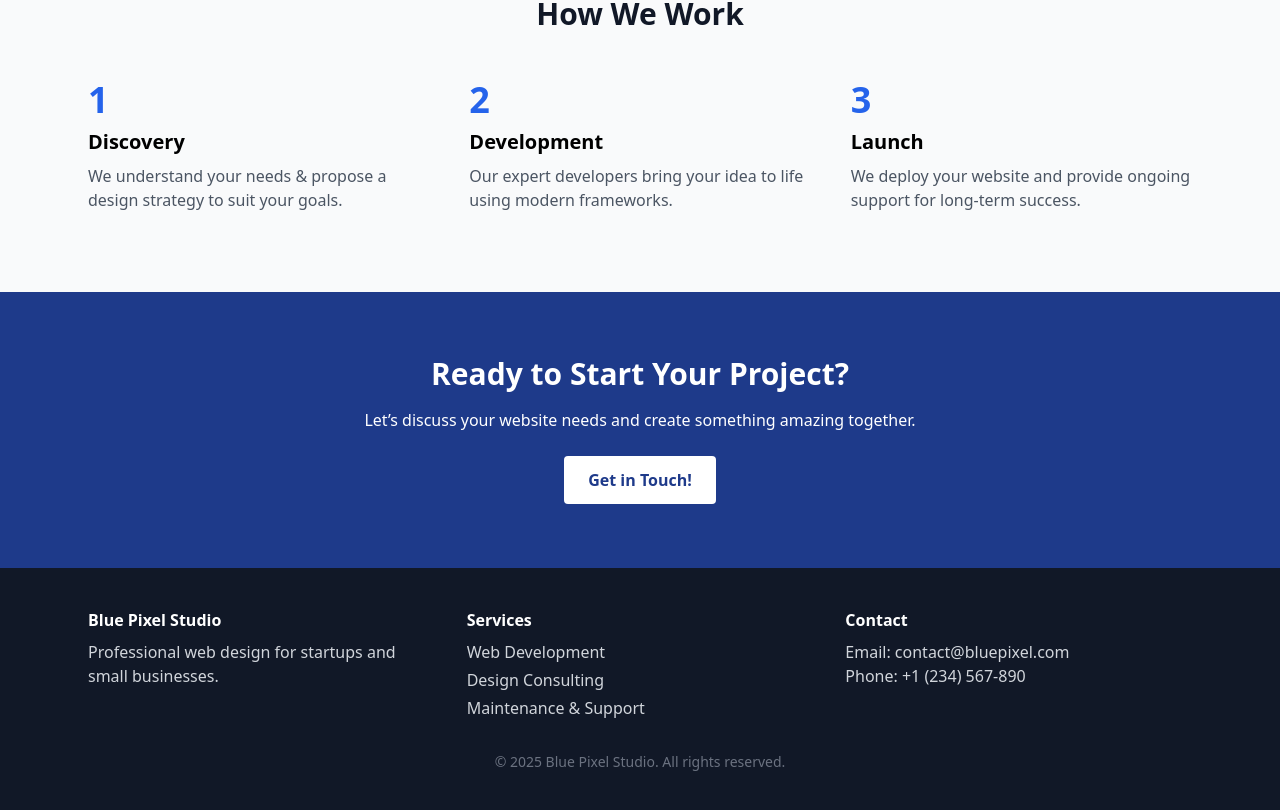
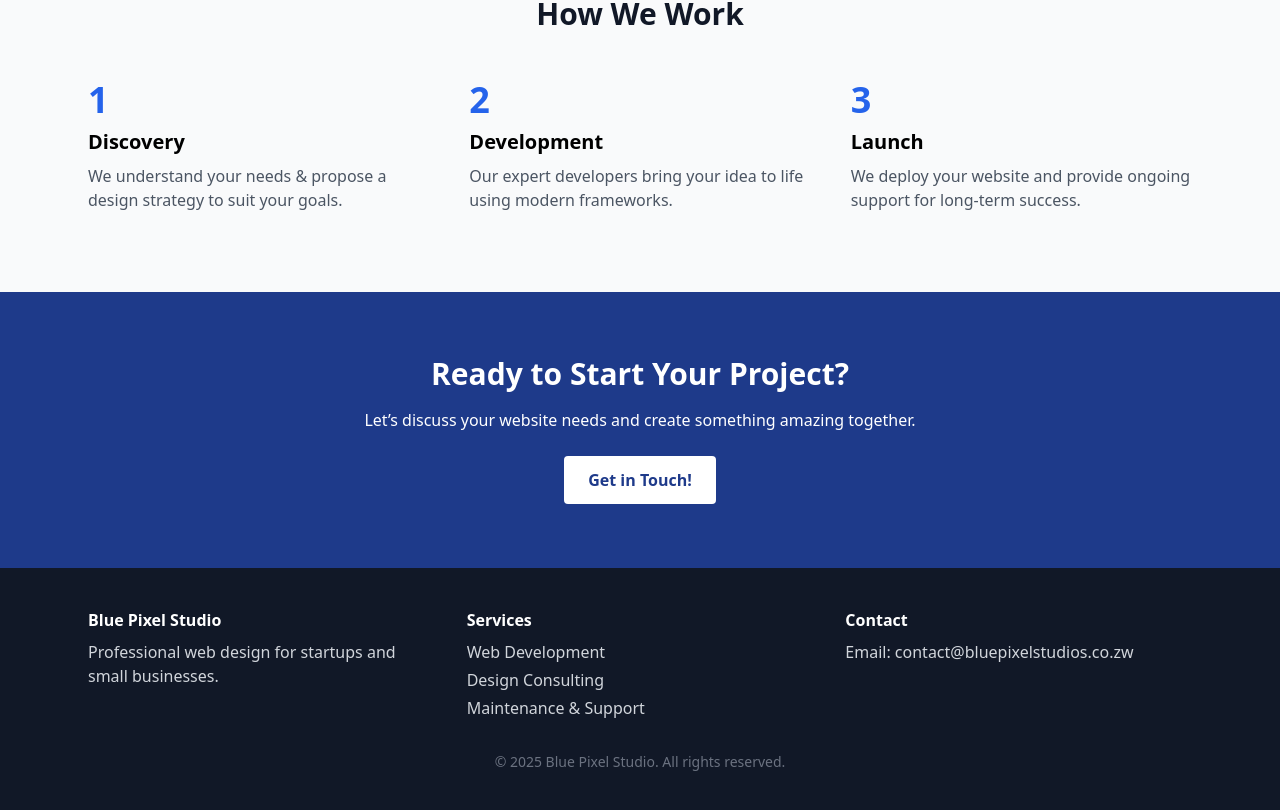
Before and after one commit to Adorem235/bluepixel_v2, a Next.js app: page / in a window 1280 px wide. Shown: the part 966-1776 px from the top of the page. Built offline with nearby package versions, Linux system fonts and the light colour scheme.

Commit message:
Contact information update

```diff
--- a/src/app/Components/Footer.js
+++ b/src/app/Components/Footer.js
@@ -16,8 +16,8 @@ export default function Footer() {
           </div>
           <div>
             <h4 className="font-semibold text-white mb-2">Contact</h4>
-            <p>Email: contact@bluepixel.com</p>
-            <p>Phone: +1 (234) 567-890</p>
+            <p>Email: contact@bluepixelstudios.co.zw</p>
+            {/*<p>Phone: +1 (234) 567-890</p>*/}
           </div>
         </div>
         <div className="text-center text-sm mt-8 text-gray-500">© 2025 Blue Pixel Studio. All rights reserved.</div>
```
